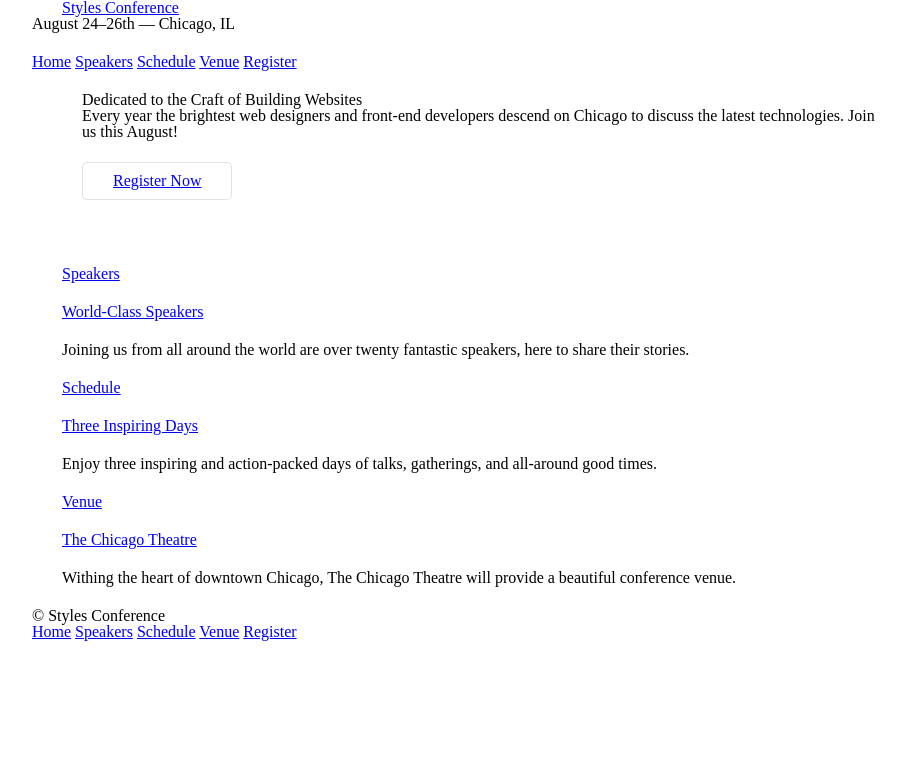
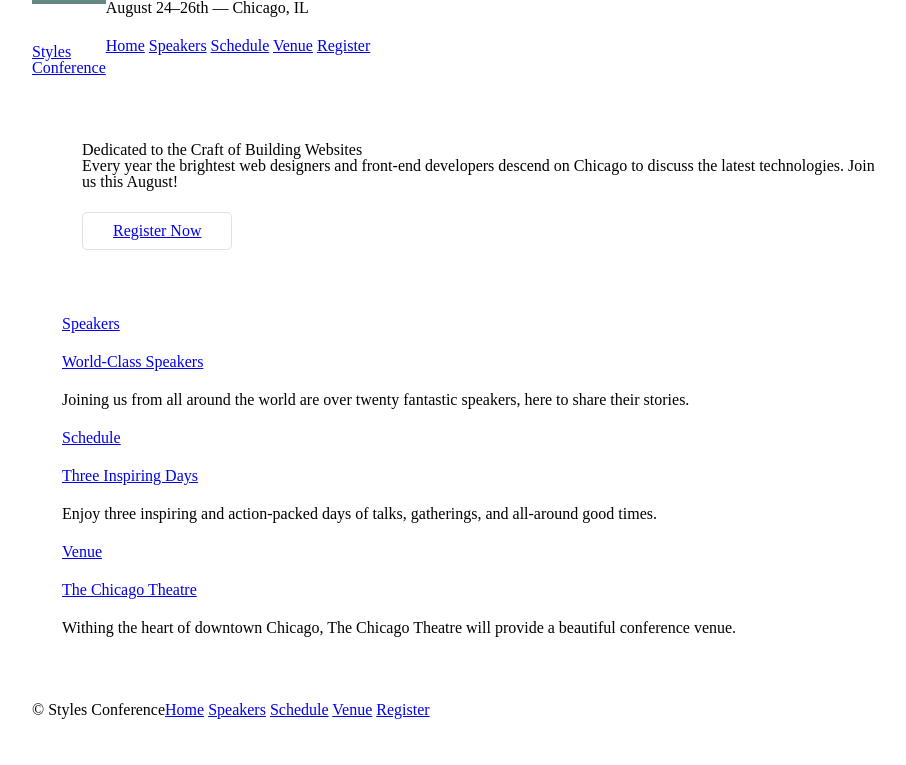
Before and after one commit to KeishaShanice/stylesConference, a plain HTML site: page index.html in a window 1280 px wide. Shown: the whole page, without its empty margins (158-1064 px from the left). Drawn offline with Linux system fonts and the light colour scheme.

Commit message:
Added styling to header and footer

```diff
--- a/css/styles.css
+++ b/css/styles.css
@@ -68,6 +68,27 @@ Grid
 
 /*
 =====================
+Clearfix
+=====================
+*/
+
+.group:before,
+.group:after {
+  content: "";
+  display: table;
+}
+
+.group:after {
+  clear: both;
+}
+
+.group {
+  clear:both;
+  *zoom: 1;
+}
+
+/*
+=====================
 Typography
 =====================
 */
@@ -102,3 +123,30 @@ Home
 .hero{
   padding: 22px 80px 66px 80px;
 }
+
+/*
+=====================
+Primary Header
+=====================
+*/
+
+.logo {
+  border-top: 4px solid #648880;
+  padding: 40px 0 22px 0;
+  float: left;
+}
+
+/*
+=====================
+Primary footer
+=====================
+*/
+
+.primary-footer small {
+  float: left;
+}
+
+.primary-footer {
+  padding-bottom: 44px;
+  padding-top: 44px;
+}
--- a/index.html
+++ b/index.html
@@ -6,8 +6,8 @@
         <link rel="stylesheet" href="css/styles.css">
     </head>
     <body>
-        <header class="container">
-            <h1 class="container"> <a href="index.html">Styles Conference</a></h1>
+        <header class="container group">
+            <h1 class="logo"> <a href="index.html">Styles <br> Conference</a></h1>
             <h3>August 24&ndash;26th &mdash; Chicago, IL</h3>
 
             <nav>
@@ -50,7 +50,7 @@
             </section>
         </section>
 
-        <footer class="container">
+        <footer class="primary-footer container group">
             <small>&copy; Styles Conference</small>
 
             <nav>
```
Also changed, not shown: register.html (+3 -3 lines), schedule.html (+3 -3 lines), speakers.html (+3 -3 lines), venue.html (+3 -3 lines).
